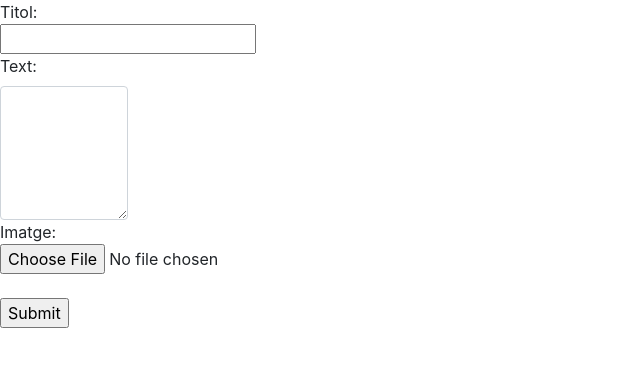
After one commit to Mariogg1/Viatges, a PHP site: page /buscador.php in a window 1280 px wide. The commit adds this page. Shown: the top 367 px of the page, without its empty margins (0-640 px from the left). Run offline with PHP 8.4, Linux system fonts and the light colour scheme.

Commit message:
style i buscador

```diff
--- /dev/null
+++ b/buscador.php
@@ -0,0 +1,19 @@
+<!DOCTYPE html>
+<html>
+    <head>
+    <link rel="stylesheet" type="text/css" href="css/style.css">
+    <link rel="stylesheet" type="text/css" href="css/bootstrap.min.css">
+    </head>
+    <body>
+    <form>
+        <div class="form-group">
+        Titol: <br><input type="text" name="titol"></input><br>
+        <label for="comment">Text:</label>
+        <textarea class="form-control" rows="5" id="comment"></textarea>
+        Imatge:
+        <input type="file" class="form-control-file" id="exampleFormControlFile1"><br>
+        <input type="submit" ></input>
+        </div>
+    </form>
+    </body>
+</html>
--- a/css/style.css
+++ b/css/style.css
@@ -115,3 +115,11 @@
   border: 1px solid #ddd;
   margin-bottom: 12px;
 }
+/*buscador*/
+#submit{
+  margin-top: 5px;
+}
+#comment{
+  margin-right:500px;
+  width: 10%;
+}
--- a/recarga.php
+++ b/recarga.php
@@ -101,6 +101,7 @@
                 <svg class="bd-placeholder-img bd-placeholder-img-lg featurette-image img-fluid mx-auto" width="500" height="500" xmlns="http://www.w3.org/2000/svg" preserveAspectRatio="xMidYMid slice" focusable="false" role="img" aria-label="Placeholder: 500x500"><title>Placeholder</title><rect width="100%" height="100%" fill="#eee"></rect><text x="50%" y="50%" fill="#aaa" dy=".3em">500x500</text></svg>
               </div>
             </div>
+            <button type="button" class="btn btn-primary" onclick="location.href='index.php'">Torna a la pagina d'inici</button>
             <hr class="featurette-divider">
             <!-- /END THE FEATURETTES -->
             <!-- FOOTER -->
```
